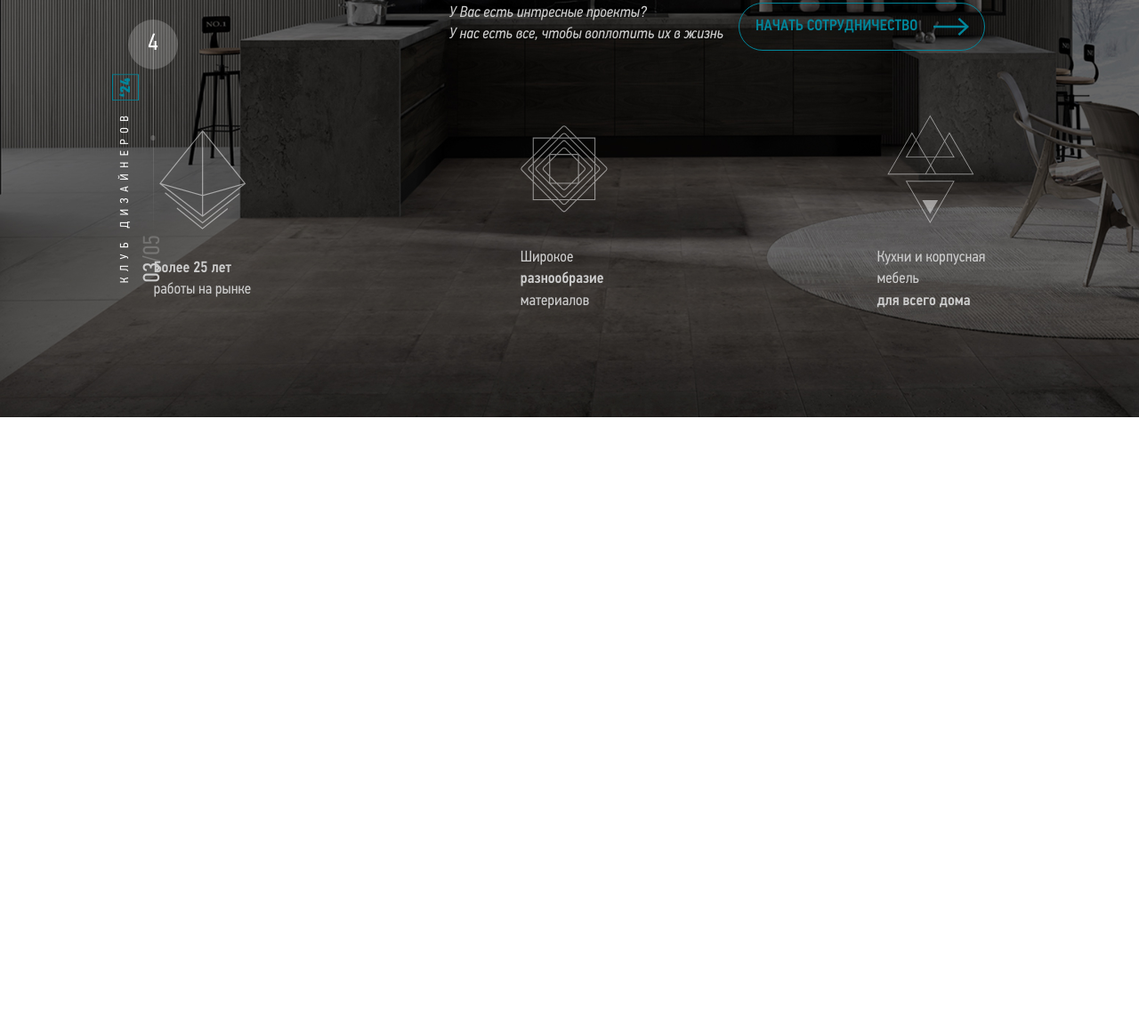
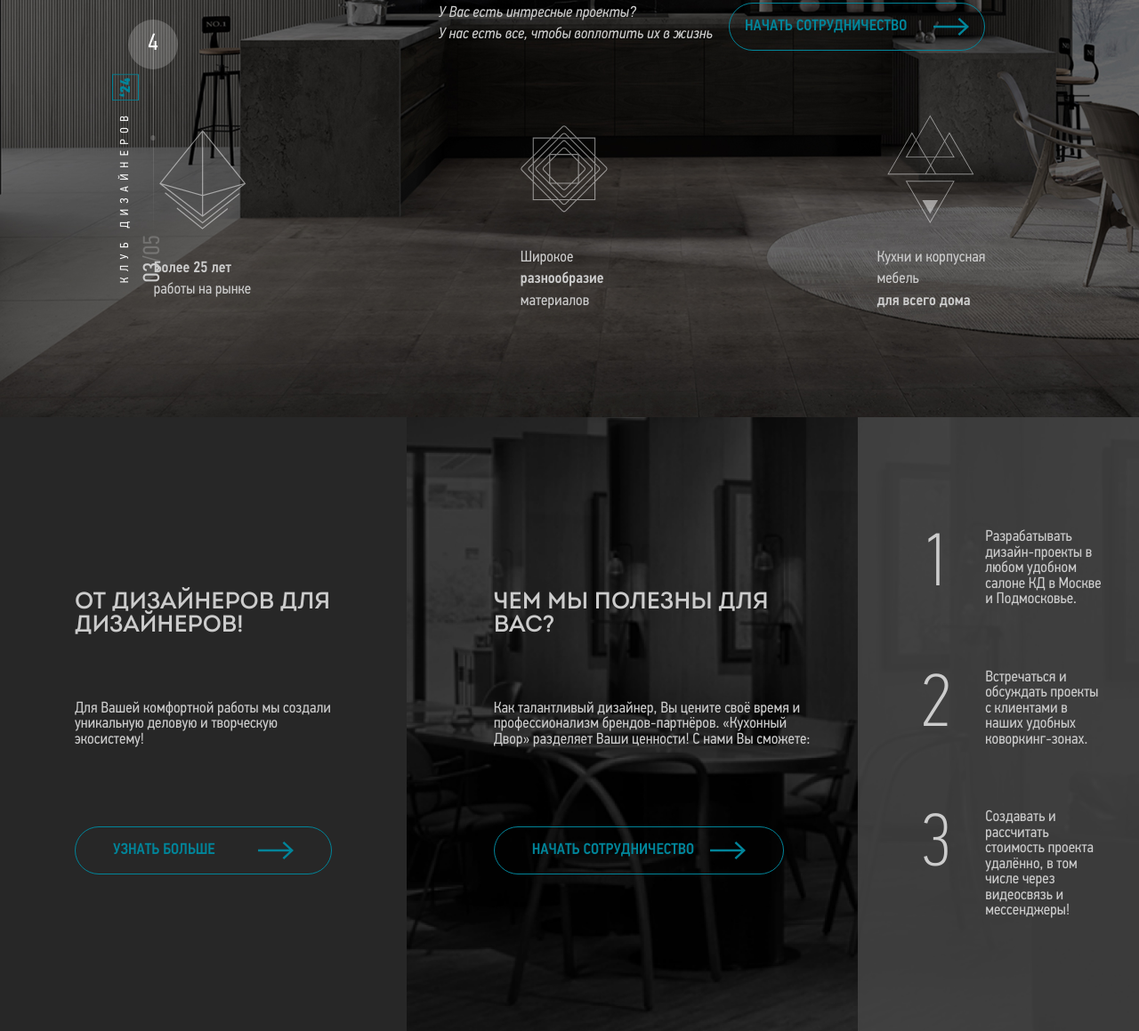
Before and after one commit to aigen31/kd-parcel-layout, a website built with Parcel: page src/index.html in a window 1280 px wide. Shown: the part 745-1904 px from the top of the page at 89% size. Before the commit the page ends 1214 px from the top, so only its background shows below. Built offline with nearby package versions, Linux system fonts and the light colour scheme.

Commit message:
Add section

```diff
--- /dev/null
+++ b/src/components/section-2.html
@@ -0,0 +1,148 @@
+<section class="bg-[#272727]">
+	<div class="
+	flex flex-col
+	xl:flex-row
+	">
+		<div class="
+		flex flex-col justify-between items-start py-20 px-4
+		xl:h-[80vh] xl:px-24 xl:pt-56 xl:pb-36 xl:w-[36.25rem]
+		">
+			<div class="">
+				<h2 class="
+				text-[#ccc] font-intro uppercase mb-8 text-3xl/10
+				lg:text-3xl/none xl:mb-20
+				">
+					От дизайнеров
+					для дизайнеров!
+				</h2>
+
+				<p class="
+				text-[#ccc] text-lg/6
+				lg:text-xl/none
+				">
+					Для Вашей комфортной работы мы создали
+					уникальную деловую и творческую экосистему!
+				</p>
+			</div>
+
+			<button class="
+			btn-primary mt-6
+			lg:px-12
+			">
+				Узнать больше<img src="images/button/array-right.svg" alt="">
+			</button>
+		</div>
+
+		<div class="
+		flex flex-col bg-[url(images/section-2/bg.jpg)] bg-center bg-cover
+		md:flex-row flex-grow
+		">
+			<div class="
+			flex flex-col items-start pt-16 pb-10 px-4
+			xl:justify-between xl:px-24 xl:pt-56 xl:pb-36 xl:w-[36.25rem] xl:pl-28 xl:pr-12 xl:h-[80vh]
+			">
+				<div class="">
+					<h2 class="
+					text-[#ccc] font-intro uppercase mb-8 text-3xl/10
+					lg:text-3xl/none xl:mb-20
+					">
+						Чем мы полезны
+						для вас?
+					</h2>
+
+					<p class="
+					text-[#ccc] text-lg/6
+					lg:text-xl/none
+					">
+						Как талантливый дизайнер, Вы цените своё время
+						и профессионализм брендов-партнёров.
+						«Кухонный Двор» разделяет Ваши ценности!
+						С нами Вы сможете:
+					</p>
+				</div>
+
+				<button class="
+				btn-primary mt-6
+				lg:px-12 lg:mt-0
+				">
+					Начать сотрудничество<img src="images/button/array-right.svg" alt="">
+				</button>
+			</div>
+
+			<div class="
+			bg-[#454545D9] px-4 pt-10 pb-10
+			xl:pl-20 xl:pr-16 xl:py-36 xl:w-96
+			">
+				<ul class="
+				list-none m-0 p-0 flex flex-col gap-12
+				xl:gap-20
+				">
+					<li class="
+					flex items-start gap-4
+					lg:gap-11
+					">
+						<span class="
+						font-thin text-[#ccc] text-[5rem]/[0.9]
+						lg:text-8xl
+						">
+							1
+						</span>
+						<p class="
+						text-[#ccc] text-base/6
+						lg:text-xl/none
+						">
+							Разрабатывать
+							дизайн-проекты
+							в любом удобном
+							салоне КД в Москве
+							и Подмосковье.
+						</p>
+					</li>
+					<li class="
+					flex items-start gap-4
+					lg:gap-11
+					">
+						<span class="
+						font-thin text-[5rem]/[0.9] text-[#ccc]
+						lg:text-8xl
+						">
+							2
+						</span>
+						<p class="
+						text-[#ccc] text-base/6
+						lg:text-xl/none
+						">
+							Встречаться
+							и обсуждать
+							проекты с клиентами
+							в наших удобных
+							коворкинг-зонах.
+						</p>
+					</li>
+					<li class="
+					flex items-start gap-4
+					lg:gap-11
+					">
+						<span class="
+						font-thin text-[5rem]/[0.9] text-[#ccc]
+						lg:text-8xl
+						">
+							3
+						</span>
+						<p class="
+						text-[#ccc] text-base/6
+						lg:text-xl/none
+						">
+							Создавать
+							и рассчитать
+							стоимость проекта
+							удалённо, в том числе
+							через видеосвязь
+							и мессенджеры!
+						</p>
+					</li>
+				</ul>
+			</div>
+		</div>
+	</div>
+</section>
--- a/src/index.css
+++ b/src/index.css
@@ -61,14 +61,14 @@
 
 	@font-face {
 		font-family: "PF";
-		font-weight: 200;
+		font-weight: 100;
 		font-style: normal;
 		src: url(./fonts/PF/PFDinTextCondPro-Thin.woff2);
 	}
 
 	@font-face {
 		font-family: "PF";
-		font-weight: 200;
+		font-weight: 100;
 		font-style: italic;
 		src: url(./fonts/PF/PFDinTextCondPro-ThinItalic.woff2);
 	}
@@ -85,20 +85,6 @@
 		font-weight: 800;
 		font-style: italic;
 		src: url(./fonts/PF/PFDinTextCondPro-XBlackItalic.woff2);
-	}
-
-	@font-face {
-		font-family: "PF";
-		font-weight: 100;
-		font-style: normal;
-		src: url(./fonts/PF/PFDinTextCondPro-XThin.woff2);
-	}
-
-	@font-face {
-		font-family: "PF";
-		font-weight: 100;
-		font-style: italic;
-		src: url(./fonts/PF/PFDinTextCondPro-XThinItalic.woff2);
 	}
 
 	@font-face {
@@ -188,6 +174,6 @@
 
 @layer components {
 	.btn-primary {
-		@apply gap-4 text-lg py-[.875rem] px-11 lg:text-xl text-[#01859a] lg:py-4 lg:px-5 uppercase leading-6 border border-[#01859a] rounded-full flex lg:gap-5 items-center font-medium;
+		@apply gap-4 text-lg py-[.875rem] px-11 lg:text-xl text-[#01859a] lg:py-4 lg:px-5 uppercase leading-6 border border-[#01859a] rounded-full flex lg:gap-5 lg:min-w-[20.625rem] justify-between items-center font-medium;
 	}
 }
--- a/src/index.html
+++ b/src/index.html
@@ -17,6 +17,8 @@ xl:text-sm
 	<include src="src/components/header.html"></include>
 
 	<include src="src/components/section-1.html"></include>
+
+	<include src="src/components/section-2.html"></include>
 </body>
 
 </html>
```
Also changed, not shown: src/images/section-2/bg.jpg (added).
